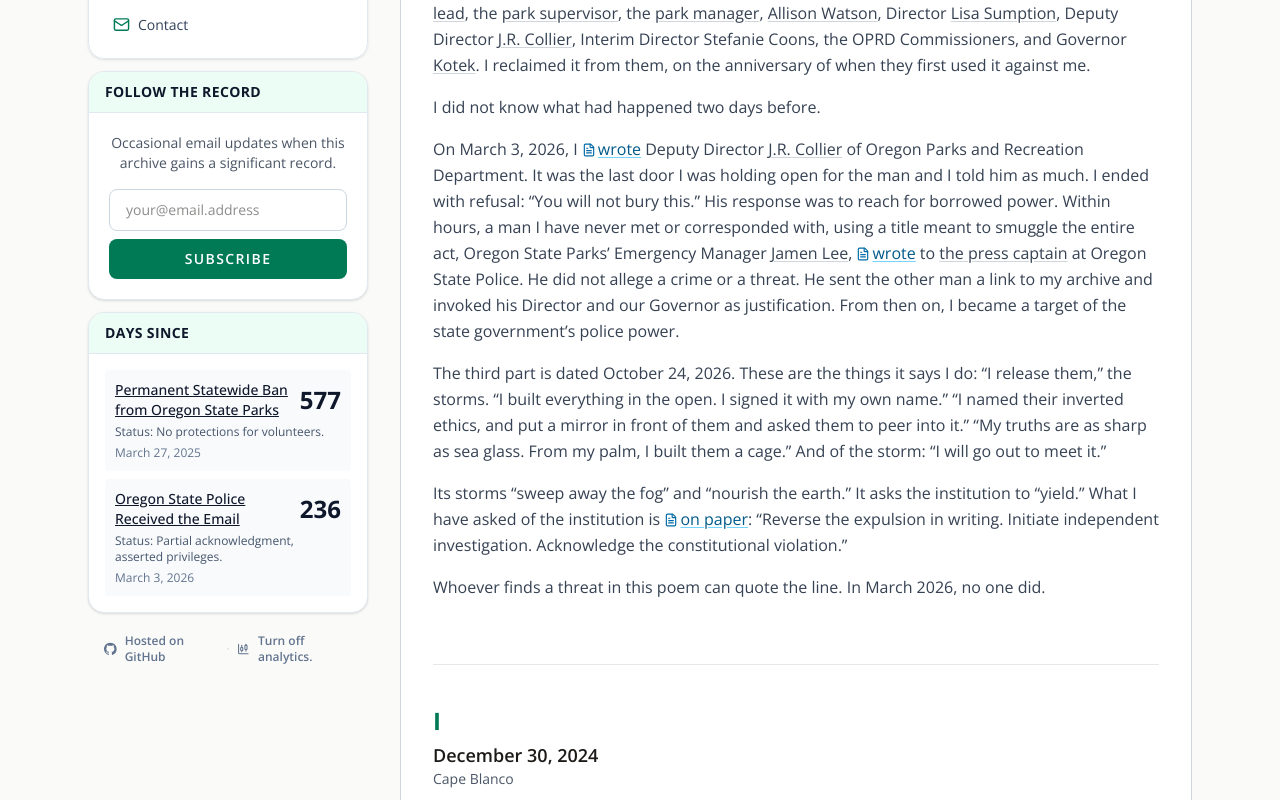
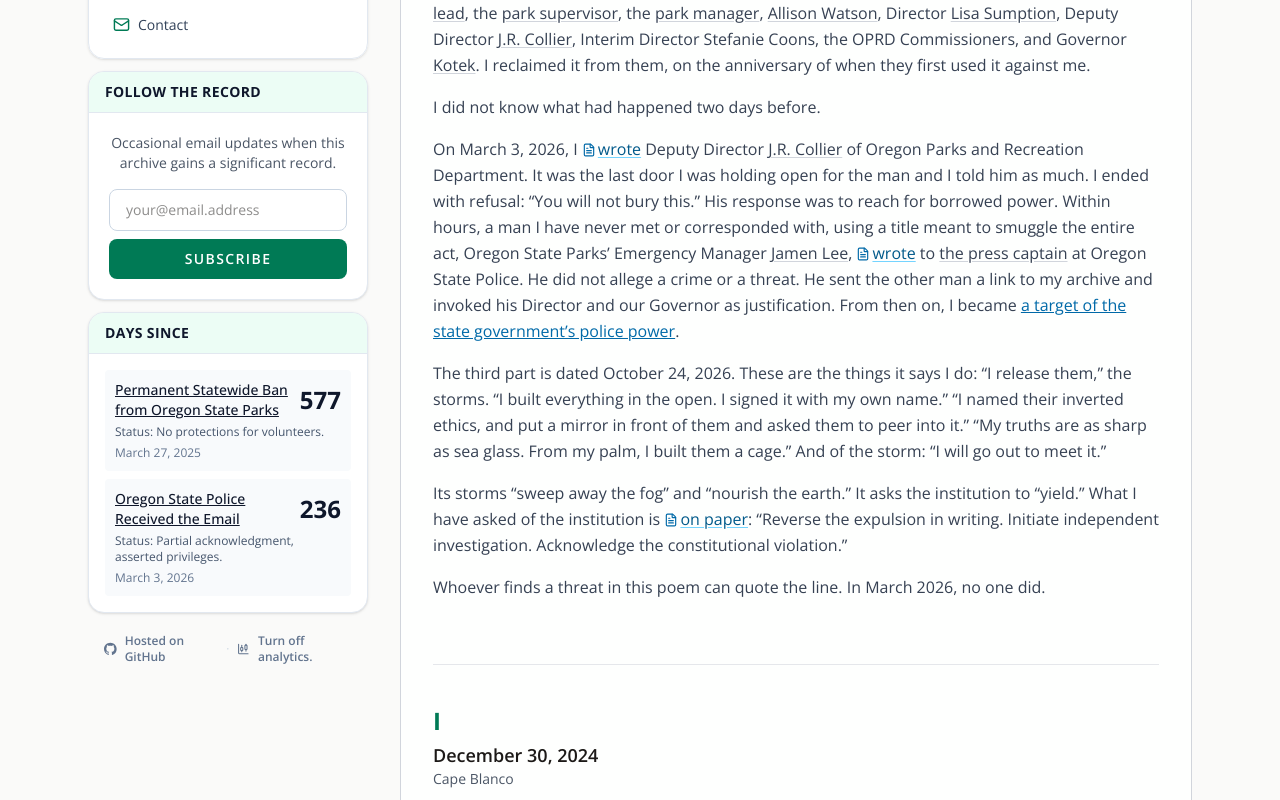
Before and after one commit to rswfire/rswfire.oprd, a Next.js app: page /soliloquy in a window 1280 px wide. Shown: the part 920-1720 px from the top of the page. Built offline with nearby package versions, Linux system fonts and the light colour scheme.

Commit message:
Soliloquy: link to the police evidence page

```diff
--- a/app/(archive)/soliloquy/page.tsx
+++ b/app/(archive)/soliloquy/page.tsx
@@ -1,5 +1,6 @@
 // app/(archive)/soliloquy/page.tsx
 import type { Metadata } from "next";
+import Link from "next/link";
 import SectionPage from "@/components/SectionPage";
 import Cite from "@/components/Cite";
 import PersonLink from "@/components/PersonLink";
@@ -370,8 +371,9 @@ export default function StormchasersSoliloquyPage() {
                     <Cite ulid="01M1M4WF78XJPEJJ48D1JZ4SJ8" thread="osp">wrote</Cite> to{" "}
                     <PersonLink name="the press captain" seat="press-captain" /> at Oregon State Police. He did not
                     allege a crime or a threat. He sent the other man a link to my archive and invoked his Director and
-                    our Governor as justification. From then on, I became a target of the state government&rsquo;s police
-                    power.
+                    our Governor as justification. From then on, I became{" "}
+                    <Link href="/evidence/police" className="text-sky-700 underline hover:text-sky-600">a target of
+                    the state government&rsquo;s police power</Link>.
                 </p>
                 <p>
                     The third part is dated October 24, 2026. These are the things it says I do: &ldquo;I release
```
